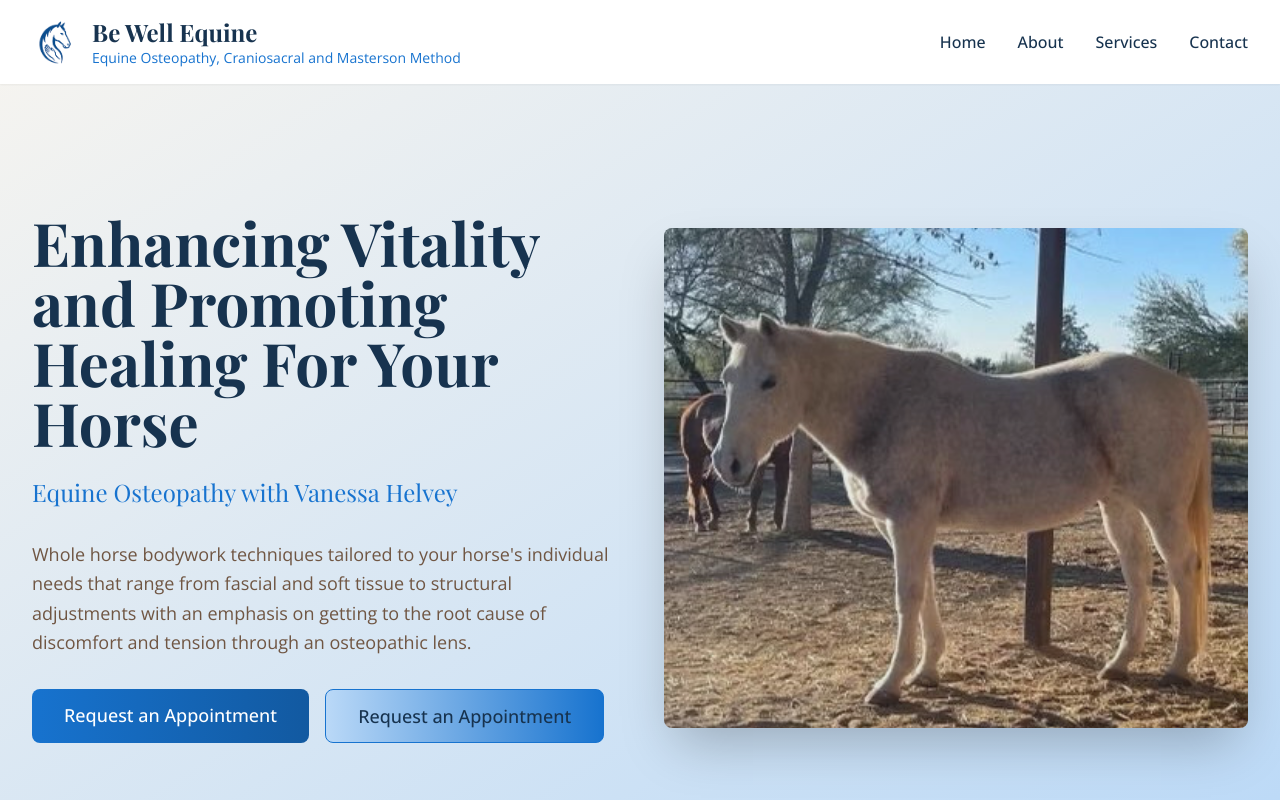
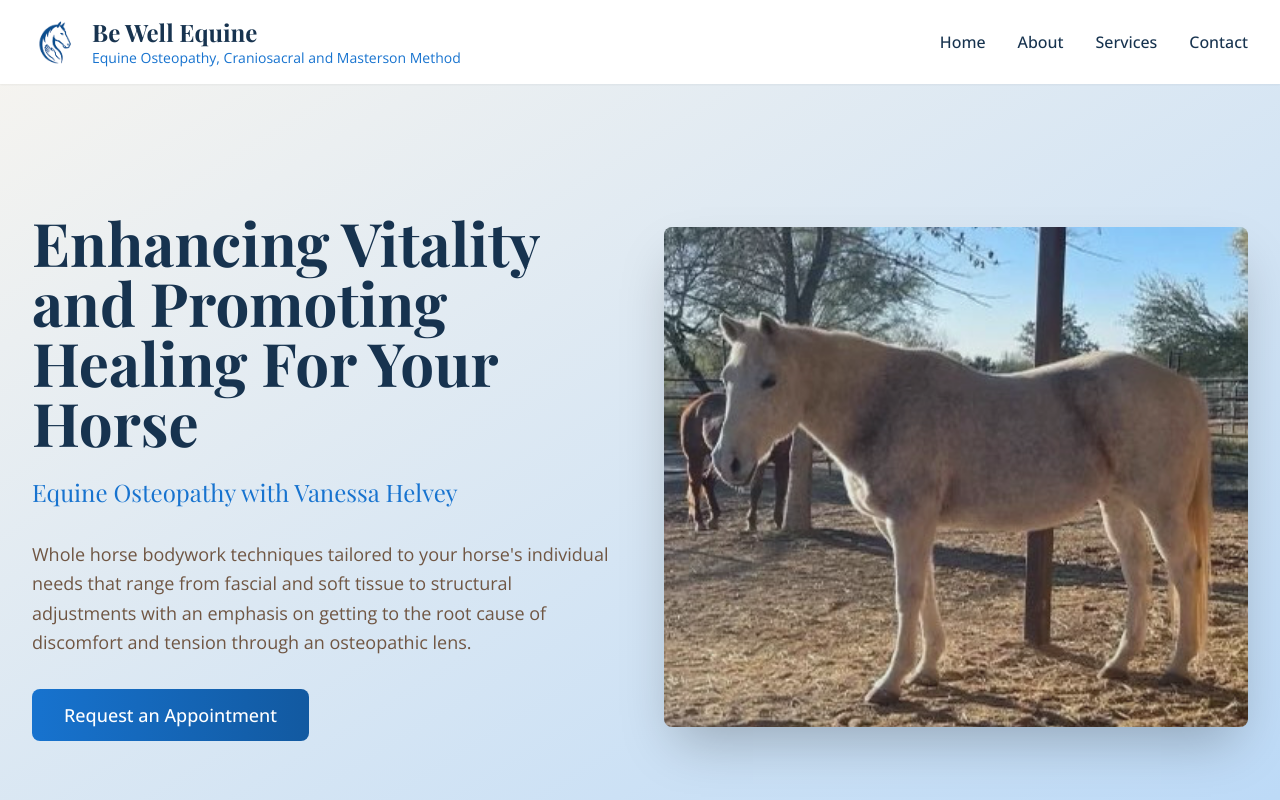
Before and after one commit to djangelic/equine-balance-tucson-website, a React (Vite) app: page / in a window 1280 px wide. Shown: the top 800 px of the page. Built offline with nearby package versions, Linux system fonts and the light colour scheme.

Commit message:
Update Hero.tsx

```diff
--- a/src/components/Hero.tsx
+++ b/src/components/Hero.tsx
@@ -26,14 +26,6 @@ const Hero = () => {
               >
                 Request an Appointment
               </a>
-              <a
-                href="https://form.jotform.com/251914824550053"
-                target="_blank"
-                rel="noopener noreferrer"
-                className="inline-block bg-gradient-to-r from-blue-light to-blue hover:from-blue hover:to-blue-dark text-navy hover:text-white border border-blue px-8 py-3 rounded-lg font-medium text-lg transition-all duration-200 text-center"
-              >
-                Request an Appointment
-              </a>
             </div>
           </div>
 
```
